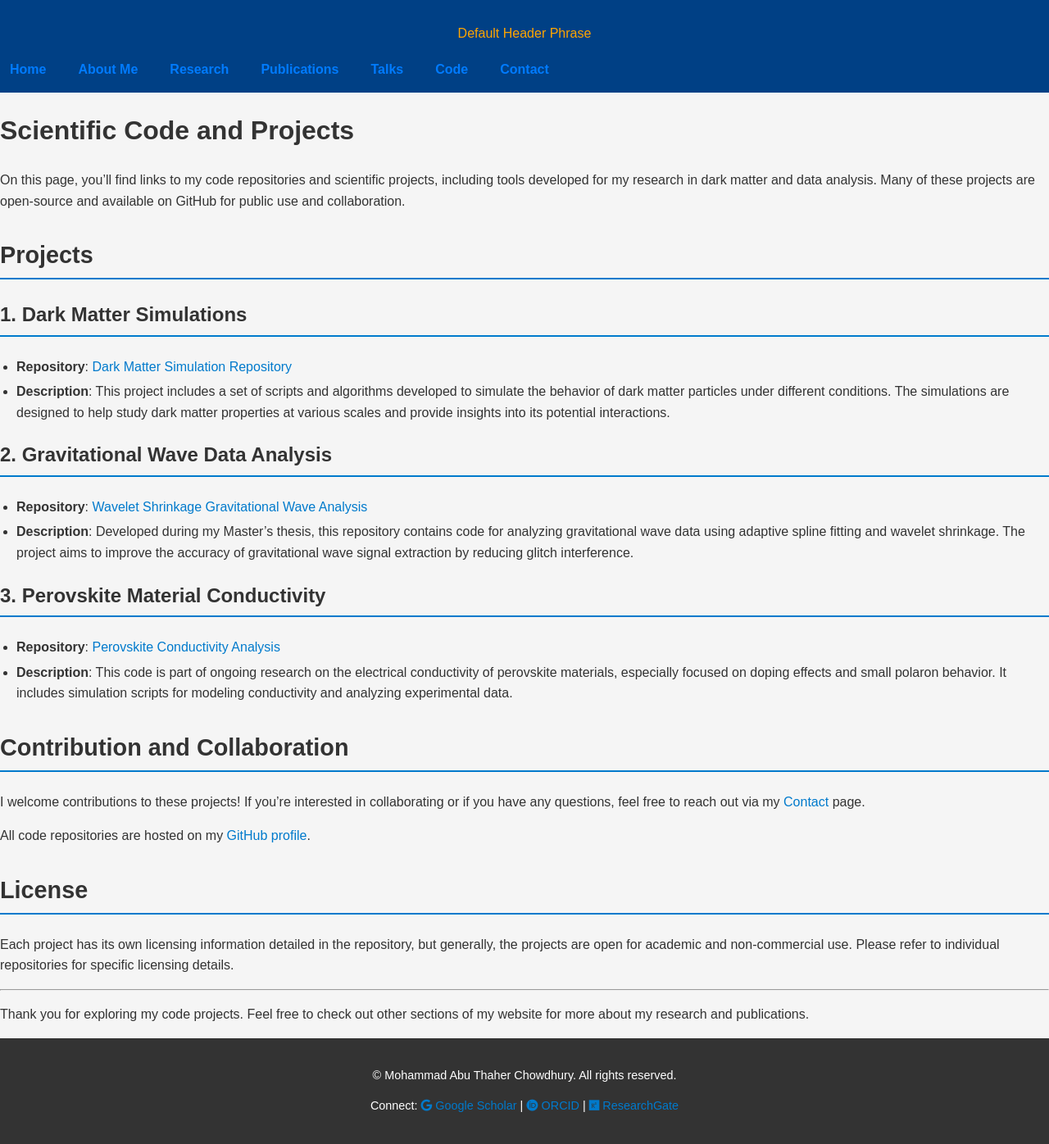
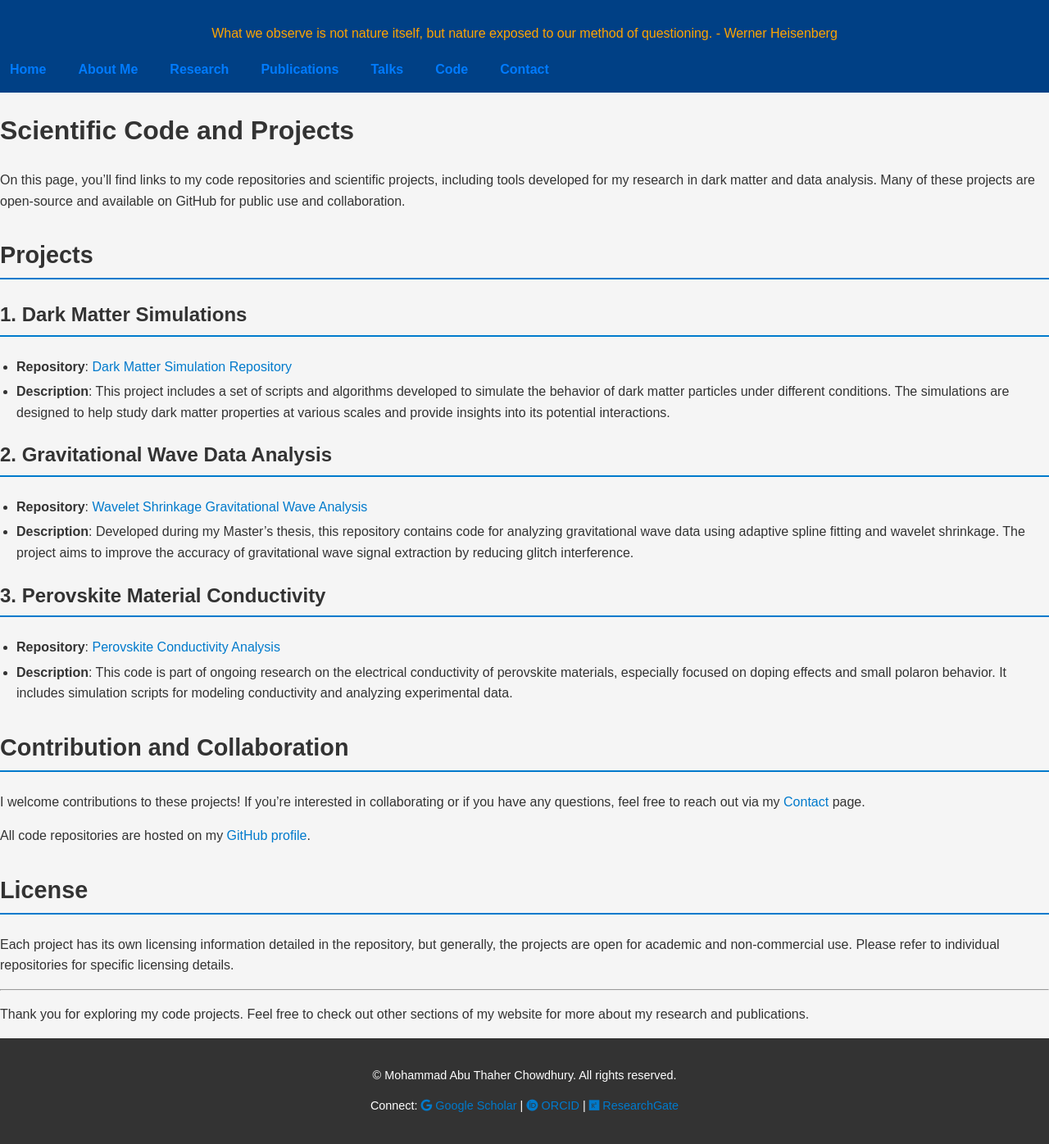
Before and after one commit to matc-thaher/website, a Jekyll site: the page built from code.md, in a window 1280 px wide. Shown: the whole page at 82% size. Built offline with Jekyll 4.4.1, drawn with Linux system fonts in a browser that asks for light colours.

Commit message:
Update code.md

```diff
--- a/code.md
+++ b/code.md
@@ -2,6 +2,7 @@
 layout: default
 title: Code
 permalink: /code/
+header_phrase: "What we observe is not nature itself, but nature exposed to our method of questioning. - Werner Heisenberg"
 ---
 
 # Scientific Code and Projects
```
